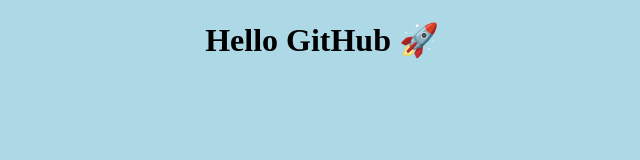
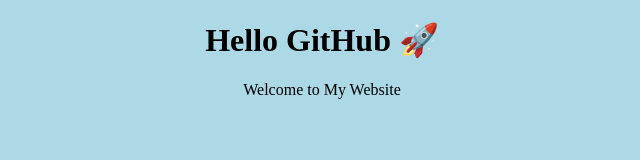
Before and after one commit to OnkitNandi/MyDemoWebsite, a plain HTML site: page index.html in a window 1280 px wide. Shown: the whole page, without its empty margins (318-958 px from the left). Drawn offline with Linux system fonts and the light colour scheme.

Commit message:
Add Welcome Paragraph

```diff
--- a/index.html
+++ b/index.html
@@ -7,6 +7,7 @@
 <body>
 
     <h1>Hello GitHub 🚀</h1>
+    <p>Welcome to My Website</p>
 
     <script src="main.js"></script>
 </body>
```
